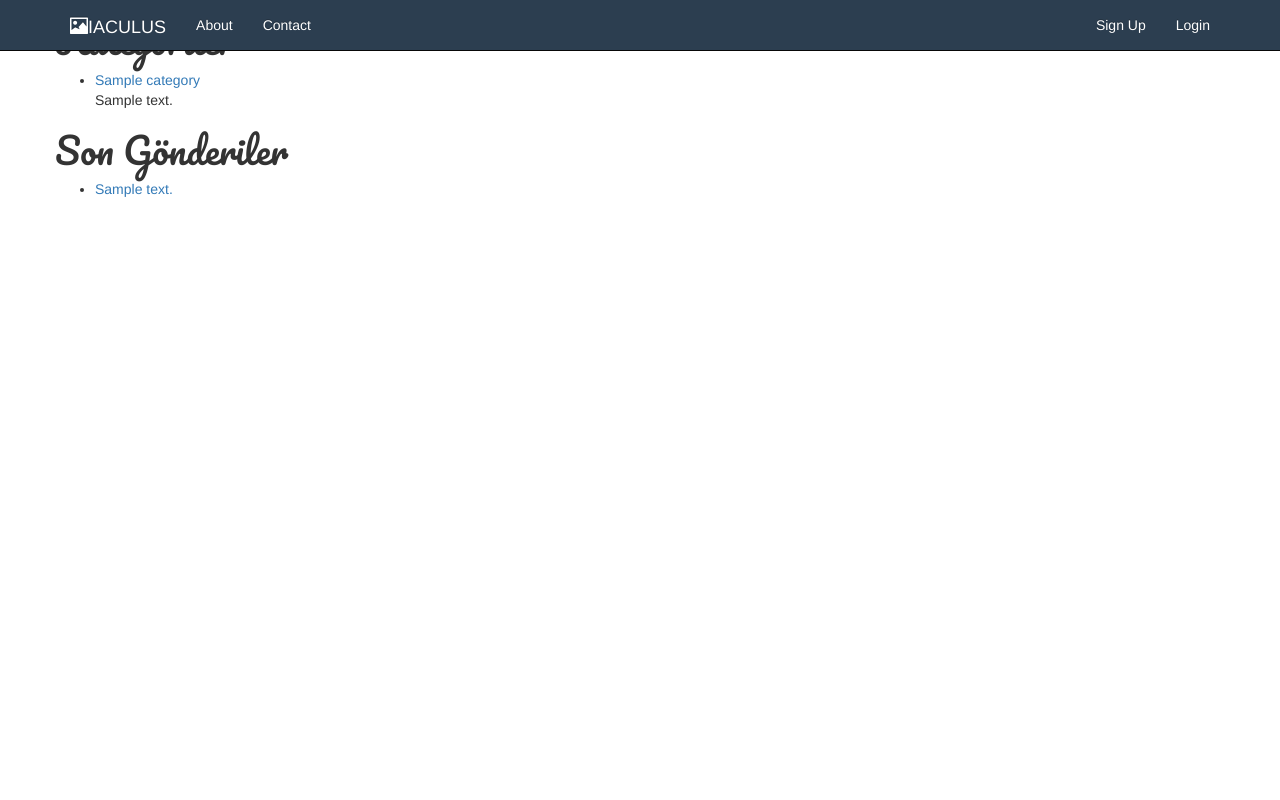
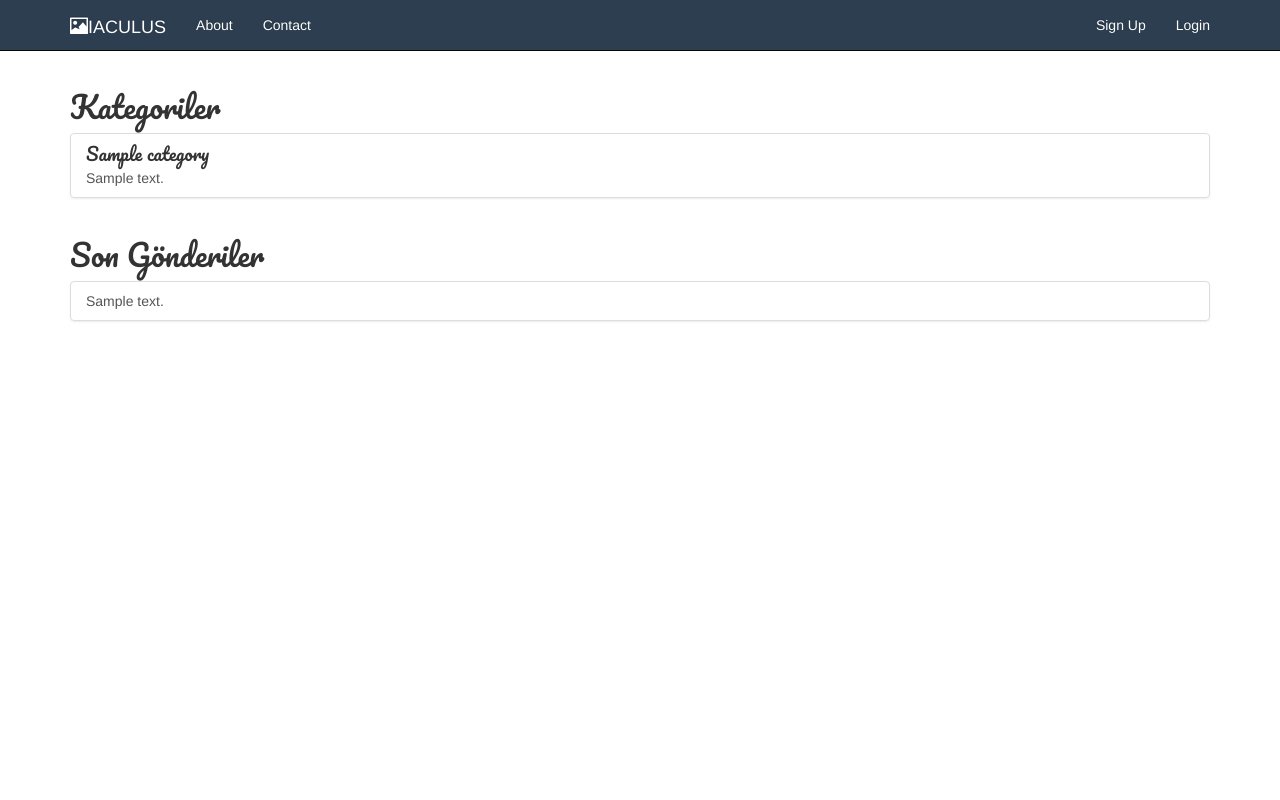
Before and after one commit to lyk2017-python/Iaculus, a Django app: page / in a window 1280 px wide. Run offline with Django 3.2, Linux system fonts and the light colour scheme; tables that the repository leaves empty hold one stand-in row (values such as "Sample post"); some libraries are stand-ins or nearby versions.

Commit message:
some css magic

```diff
--- a/Iaculus/forum/static/css/main.css
+++ b/Iaculus/forum/static/css/main.css
@@ -4,6 +4,8 @@ h1 a {
 }
 body {
     padding-left: 0px;
+    padding-top: 70px;
+    /*background-image: url("../../static/google-earth-view-1007.jpg");*/
 }
 .page-header {
     background-color: lightseagreen;
@@ -54,6 +56,11 @@ h1, h2, h3, h4 {
     color: #000000;
 }
 
+.jumbotron {
+	color: #2C3E50;
+	background: #ecf0f1;
+}
+
 .navbar-inverse {
 	background: #2C3E50;
 }
--- a/Iaculus/forum/templates/forum/base.html
+++ b/Iaculus/forum/templates/forum/base.html
@@ -22,7 +22,7 @@
 			        <span class="icon-bar"></span>
 			        <span class="icon-bar"></span>
 		      	</button>
-				<a href="#" class="navbar-brand"><span class="glyphicon
+				<a href="/" class="navbar-brand"><span class="glyphicon
 				glyphicon-picture" aria-hidden="true"></span>IACULUS </a>
 			</div>
 			<div class="collapse navbar-collapse" id="a">
@@ -38,12 +38,15 @@
 		</div>
 	</nav>
     <div class="content container">
-        <div class="row">
-            <div class="col-md-8">
             {% block content %}
             {% endblock %}
-            </div>
-        </div>
     </div>
+<script
+  src="https://code.jquery.com/jquery-3.1.1.js"
+  integrity="sha256-16cdPddA6VdVInumRGo6IbivbERE8p7CQR3HzTBuELA="
+  crossorigin="anonymous"></script>
+
+  	<script src="https://maxcdn.bootstrapcdn.com/bootstrap/3.3.7/js/bootstrap.min.js" integrity="sha384-Tc5IQib027qvyjSMfHjOMaLkfuWVxZxUPnCJA7l2mCWNIpG9mGCD8wGNIcPD7Txa" crossorigin="anonymous"></script>
+    <script src="https://ajax.googleapis.com/ajax/libs/jquery/3.2.1/jquery.min.js"></script>
 </body>
 </html>
--- a/Iaculus/forum/templates/forum/category_list.html
+++ b/Iaculus/forum/templates/forum/category_list.html
@@ -1,22 +1,32 @@
 {% extends 'forum/base.html' %}
 
 {% block content %}
-<h1>Kategoriler</h1>
-<ul>
-    {% for obj in object_list %}
-        <li>
-            <a href="{% url "category" pk=obj.pk %}">{{obj.title}}</a>
-            <p>{{ obj.description|truncatewords:45 }}</p>
-        </li>
-    {% endfor %}
-</ul>
-<h1>Son Gönderiler</h1>
-<ul>
-    {% for obj in posts %}
-        <li>
-            <a href="{% url "topic" pk=obj.pk %}">
-                {{obj.body|truncatewords:15}}</a>
-        </li>
-    {% endfor %}
-</ul>
+
+
+
+
+    <div class="container">
+        <h2>Kategoriler</h2>
+        <div class="list-group">
+            {% for obj in object_list %}
+                <a href="{% url "category" pk=obj.pk %}" class="list-group-item">
+                    <h4 class="list-group-item-heading">{{obj.title}}</h4>
+                    <p class="list-group-item-text">{{ obj.description|truncatewords:45 }}</p>
+                </a>
+            {% endfor %}
+        </div>
+    </div>
+
+    <div class="container">
+        <h2>Son Gönderiler</h2>
+        <div class="list-group">
+            {% for obj in posts %}
+                    <a href="{% url "topic" pk=obj.pk %}" class="list-group-item">
+                        <p class="list-group-item-text">{{obj.body|truncatewords:15}}</p>
+                    </a>
+            {% endfor %}
+        </div>
+    </div>
+
+
 {% endblock %}
```
